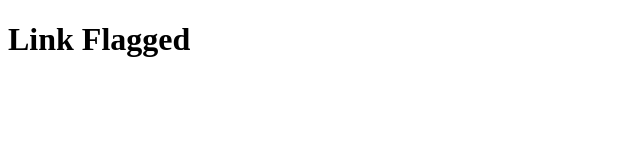
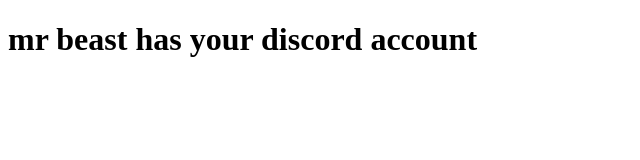
Before and after one commit to theepicfatcat-cmd/Larpbux, a plain HTML site: page index.html in a window 1280 px wide. Shown: the whole page, without its empty margins (0-640 px from the left). Drawn offline with Linux system fonts and the light colour scheme.

Commit message:
Update index.html

```diff
--- a/index.html
+++ b/index.html
@@ -6,6 +6,6 @@
     <meta name="theme-color" content="#FF0000" />
 </head>
 <body>
-    <h1>Link Flagged</h1>
+    <h1>mr beast has your discord account</h1>
 </body>
 </html>
```
